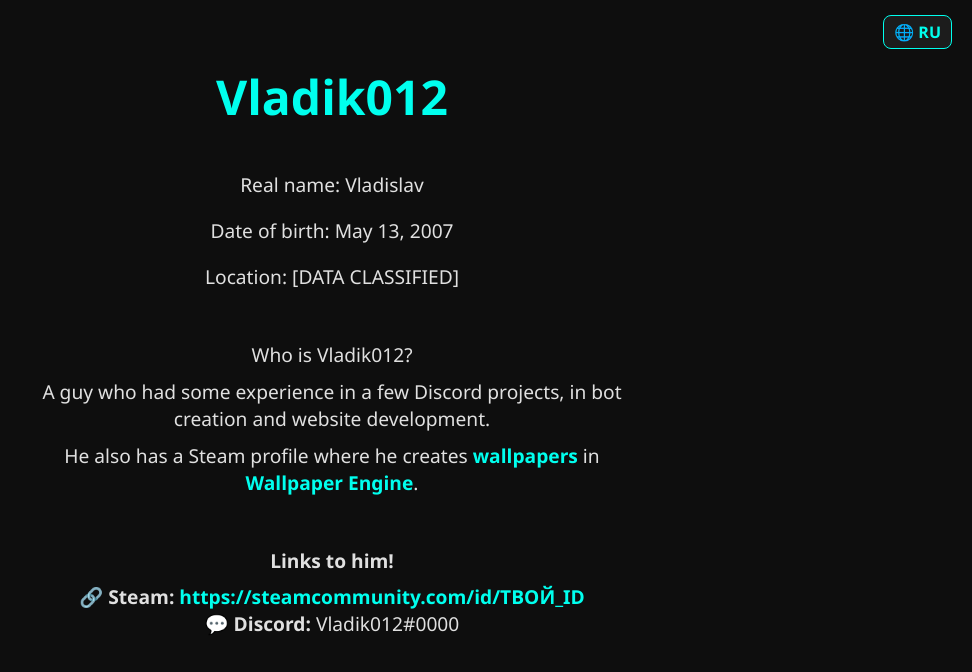
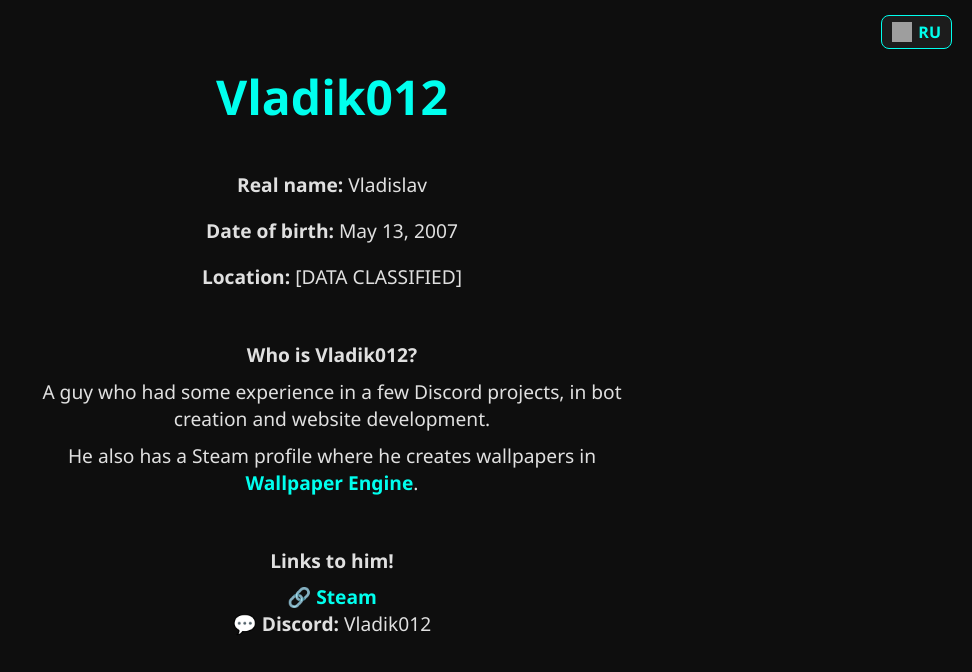
Before and after one commit to Vladik012/vladik012.github.io, a plain HTML site: page index.html in a window 1280 px wide. Shown: the whole page, without its empty margins (308-1280 px from the left). Drawn offline with Linux system fonts and the light colour scheme; grey boxes are pictures that could not be loaded.

Commit message:
Update index.html

```diff
--- a/index.html
+++ b/index.html
@@ -1,5 +1,5 @@
 <!DOCTYPE html>
-<html lang="en">
+<html lang="ru">
 <head>
   <meta charset="UTF-8">
   <meta name="viewport" content="width=device-width, initial-scale=1">
@@ -15,26 +15,6 @@
       padding: 2rem;
       margin: 0;
     }
-
-    .lang-switch {
-      position: absolute;
-      top: 15px;
-      right: 20px;
-      background-color: #1c1c1c;
-      border: 1px solid #00ffee;
-      border-radius: 8px;
-      padding: 5px 10px;
-      cursor: pointer;
-      color: #00ffee;
-      font-weight: bold;
-      transition: background-color 0.3s;
-    }
-
-    .lang-switch:hover {
-      background-color: #00ffee;
-      color: #0e0e0e;
-    }
-
     h1 {
       font-size: 3rem;
       color: #00ffee;
@@ -56,27 +36,53 @@
     .section {
       margin-top: 2rem;
     }
+    .lang-switch {
+      position: absolute;
+      top: 15px;
+      right: 20px;
+      background-color: #1c1c1c;
+      border: 1px solid #00ffee;
+      border-radius: 8px;
+      padding: 5px 10px;
+      cursor: pointer;
+      color: #00ffee;
+      font-weight: bold;
+      display: flex;
+      align-items: center;
+      gap: 6px;
+    }
+    .lang-switch:hover {
+      background-color: #00ffee;
+      color: #0e0e0e;
+    }
+    .lang-icon {
+      width: 20px;
+      height: 20px;
+    }
   </style>
 </head>
 <body>
-  <div class="lang-switch" onclick="toggleLanguage()">🌐 <span id="lang-btn">EN</span></div>
+  <div class="lang-switch" onclick="toggleLanguage()">
+    <img class="lang-icon" src="https://upload.wikimedia.org/wikipedia/commons/thumb/8/8e/Earth_symbol.svg/32px-Earth_symbol.svg.png" alt="Lang">
+    <span id="lang-btn">EN</span>
+  </div>
 
-  <h1 id="title"></h1>
-  <p id="real-name"></p>
-  <p id="birth"></p>
-  <p id="location"></p>
+  <h1 id="title">Vladik012</h1>
+  <p id="real-name"><strong>Настоящее имя:</strong> Владислав</p>
+  <p id="birth"><strong>Дата рождения:</strong> 13.05.2007</p>
+  <p id="location"><strong>Местоположение:</strong> [ДАННЫЕ ЗАСЕКРЕЧЕНЫ]</p>
 
   <div class="section">
-    <p id="who-title"></p>
-    <p id="who-desc-1"></p>
-    <p id="who-desc-2"></p>
+    <p id="who-title"><strong>Vladik012, кто же это такой?</strong></p>
+    <p id="who-desc-1">Это парень, у которого был некий опыт в парочке проектов в Discord, опыт в создании ботов и написании сайтов.</p>
+    <p id="who-desc-2">Также имеется Steam-профиль, в котором он делает обои в <a href="https://steamcommunity.com/id/vladik01212/myworkshopfiles/" target="_blank">Wallpaper Engine</a>.</p>
   </div>
 
   <div class="section">
-    <p><strong id="links-title"></strong></p>
+    <p><strong id="links-title">Ссылки на него!</strong></p>
     <p>
-      🔗 <strong>Steam:</strong> <a id="steam-link" href="https://steamcommunity.com/id/ТВОЙ_ID" target="_blank">https://steamcommunity.com/id/ТВОЙ_ID</a><br>
-      💬 <strong>Discord:</strong> Vladik012#0000
+      🔗 <strong><a id="steam-link" href="https://steamcommunity.com/id/vladik01212/" target="_blank">Steam</a><br></strong>
+      💬 <strong>Discord:</strong> Vladik012
     </p>
   </div>
 
@@ -84,22 +90,22 @@
     const content = {
       ru: {
         title: "Vladik012",
-        realName: "Настоящее имя: Владислав",
-        birth: "Дата рождения: 13.05.2007",
-        location: "Местоположение: [ДАННЫЕ ЗАСЕКРЕЧЕНЫ]",
-        whoTitle: "Vladik012, кто же это такой?",
+        realName: "<strong>Настоящее имя:</strong> Владислав",
+        birth: "<strong>Дата рождения:</strong> 13.05.2007",
+        location: "<strong>Местоположение:</strong> [ДАННЫЕ ЗАСЕКРЕЧЕНЫ]",
+        whoTitle: "<strong>Vladik012, кто же это такой?</strong>",
         whoDesc1: "Это парень, у которого был некий опыт в парочке проектов в Discord, опыт в создании ботов и написании сайтов.",
-        whoDesc2: `Также имеется Steam-профиль, в котором он делает <a href="https://store.steampowered.com/app/431960/Wallpaper_Engine/" target="_blank">обои</a> в <a href="https://store.steampowered.com/app/431960/Wallpaper_Engine/" target="_blank">Wallpaper Engine</a>.`,
+        whoDesc2: "Также имеется Steam-профиль, в котором он делает обои в <a href=\"https://steamcommunity.com/id/vladik01212/myworkshopfiles/\" target=\"_blank\">Wallpaper Engine</a>.",
         linksTitle: "Ссылки на него!"
       },
       en: {
         title: "Vladik012",
-        realName: "Real name: Vladislav",
-        birth: "Date of birth: May 13, 2007",
-        location: "Location: [DATA CLASSIFIED]",
-        whoTitle: "Who is Vladik012?",
+        realName: "<strong>Real name:</strong> Vladislav",
+        birth: "<strong>Date of birth:</strong> May 13, 2007",
+        location: "<strong>Location:</strong> [DATA CLASSIFIED]",
+        whoTitle: "<strong>Who is Vladik012?</strong>",
         whoDesc1: "A guy who had some experience in a few Discord projects, in bot creation and website development.",
-        whoDesc2: `He also has a Steam profile where he creates <a href="https://store.steampowered.com/app/431960/Wallpaper_Engine/" target="_blank">wallpapers</a> in <a href="https://store.steampowered.com/app/431960/Wallpaper_Engine/" target="_blank">Wallpaper Engine</a>.`,
+        whoDesc2: "He also has a Steam profile where he creates wallpapers in <a href=\"https://steamcommunity.com/id/vladik01212/myworkshopfiles/\" target=\"_blank\">Wallpaper Engine</a>.",
         linksTitle: "Links to him!"
       }
     };
@@ -108,10 +114,10 @@
 
     function updateContent(lang) {
       document.getElementById("title").innerText = content[lang].title;
-      document.getElementById("real-name").innerText = content[lang].realName;
-      document.getElementById("birth").innerText = content[lang].birth;
-      document.getElementById("location").innerText = content[lang].location;
-      document.getElementById("who-title").innerText = content[lang].whoTitle;
+      document.getElementById("real-name").innerHTML = content[lang].realName;
+      document.getElementById("birth").innerHTML = content[lang].birth;
+      document.getElementById("location").innerHTML = content[lang].location;
+      document.getElementById("who-title").innerHTML = content[lang].whoTitle;
       document.getElementById("who-desc-1").innerText = content[lang].whoDesc1;
       document.getElementById("who-desc-2").innerHTML = content[lang].whoDesc2;
       document.getElementById("links-title").innerText = content[lang].linksTitle;
@@ -123,7 +129,6 @@
       updateContent(currentLang);
     }
 
-    // При загрузке страницы
     updateContent(currentLang);
   </script>
 </body>
```
